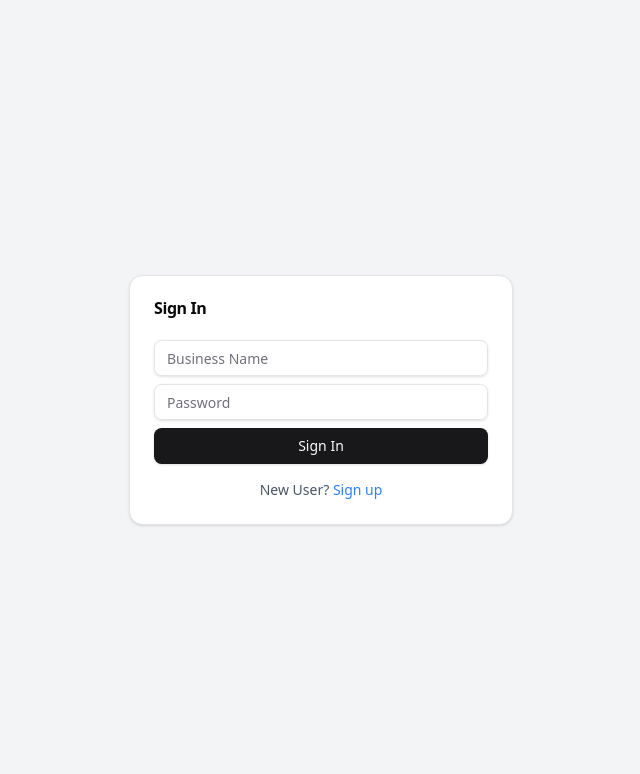
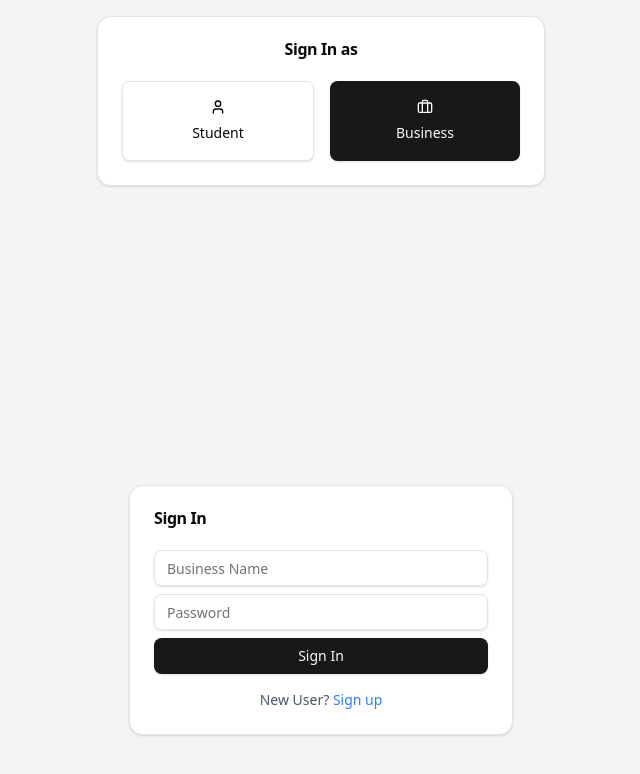
Before and after one commit to Akshayareddy12022006/Unipay, a Next.js app in the folder frontend/: page /auth/BusinessSignin in a window 1280 px wide. Shown: the top 774 px of the page, without its empty margins (319-959 px from the left). Built offline with nearby package versions, Linux system fonts and the light colour scheme.

Commit message:
added auth layout

```diff
--- /dev/null
+++ b/frontend/app/auth/layout.tsx
@@ -0,0 +1,58 @@
+"use client";
+
+import Link from "next/link";
+import { usePathname } from "next/navigation";
+import { Card, CardContent, CardHeader, CardTitle } from "@/components/ui/card";
+import { Button } from "@/components/ui/button";
+import { UserIcon, BriefcaseIcon } from "lucide-react";
+
+export default function AuthLayout({ children }) {
+  const pathname = usePathname();
+
+  // Determine if we're on a signup or signin page
+  const isSignUp = pathname.includes("SignUp");
+  const actionText = isSignUp ? "Sign Up" : "Sign In";
+
+  // Determine which user type is active (if any)
+  const isStudent = pathname.includes("User");
+  const isBusiness = pathname.includes("Business");
+
+  return (
+    <div className="flex flex-col justify-center items-center min-h-screen bg-gray-100 p-4">
+      <div className="w-full max-w-md mb-6">
+        <Card>
+          <CardHeader>
+            <CardTitle className="text-center">{actionText} as</CardTitle>
+          </CardHeader>
+          <CardContent>
+            <div className="flex gap-4">
+              <Button
+                variant={isStudent ? "default" : "outline"}
+                className="flex-1 h-20 flex flex-col items-center justify-center gap-2"
+                asChild
+              >
+                <Link href={isSignUp ? "/auth/UserSignUp" : "/auth/UserSignin"}>
+                  <UserIcon className="h-6 w-6" />
+                  <span>Student</span>
+                </Link>
+              </Button>
+
+              <Button
+                variant={isBusiness ? "default" : "outline"}
+                className="flex-1 h-20 flex flex-col items-center justify-center gap-2"
+                asChild
+              >
+                <Link href={isSignUp ? "/auth/BusinessSignUp" : "/auth/BusinessSignin"}>
+                  <BriefcaseIcon className="h-6 w-6" />
+                  <span>Business</span>
+                </Link>
+              </Button>
+            </div>
+          </CardContent>
+        </Card>
+      </div>
+
+      {children}
+    </div>
+  );
+}
```
